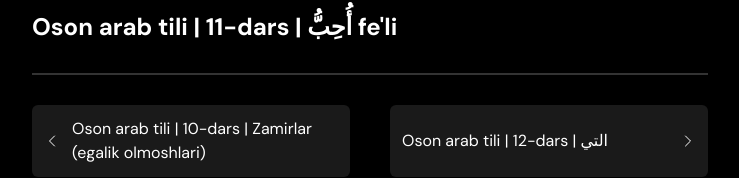
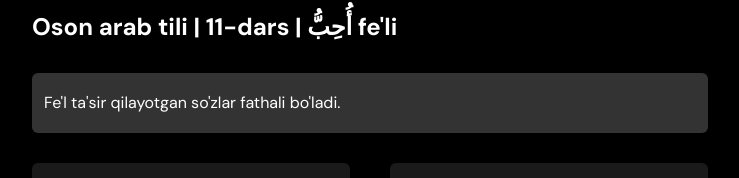
Before and after one commit to SaburovBabur/shoshiy.yasiin.uz, a Next.js app: page /durusul-lugah/durusul-lugah-1-kitob/-mssrTjJzFU in a window 1280 px wide. Shown: the part 501-679 px from the top of the page, without its empty margins (270-1009 px from the left). Built offline with nearby package versions, Linux system fonts and the light colour scheme.

Commit message:
Fix font display in dev. Add Description after each lesson

```diff
--- a/pages/[course]/[book]/[lesson]/index.tsx
+++ b/pages/[course]/[book]/[lesson]/index.tsx
@@ -105,13 +105,19 @@ function Article({ lesson }: { lesson: TypeCourseLesson & { description: string;
 					__html: lesson.html,
 				}}
 			/>
+
 			<div className="h-[30px] md:h-[50px]" />
 
 			<h3 className="h1">{lesson.title}</h3>
 
 			<div className="h-[30px]" />
 
-			<div className="h-0.5 w-full bg-white/20" />
+			<div
+				className="whitespace-pre-line bg-white/20 px-3 py-3 rounded-md leading-9"
+				dangerouslySetInnerHTML={{
+					__html: lesson.description,
+				}}
+			/>
 
 			<div className="h-[30px]" />
 
--- a/pages/_app.tsx
+++ b/pages/_app.tsx
@@ -5,7 +5,7 @@ import Head from 'next/head'
 import Script from 'next/script'
 import '@/styles/tailwind.css'
 
-const dm_sans = DM_Sans({ weight: ['400', '500', '700'], subsets: ['latin'] })
+const dm_sans = DM_Sans({ weight: ['400', '500', '700'], subsets: ['latin'], display: 'swap' })
 
 export default function MyApp({ Component, pageProps }: AppProps) {
 	return (
--- a/src/components/Tabs/index.tsx
+++ b/src/components/Tabs/index.tsx
@@ -22,8 +22,6 @@ function Tabs<T extends string>({ value, onChange, tabs }: TabsProps<T>) {
 
 	const location = activeTab?.getBoundingClientRect()
 	const navSize = navRef.current?.getBoundingClientRect()
-
-	console.log(navSize)
 
 	const handleClick = (e: React.MouseEvent<HTMLButtonElement>) => {
 		setActiveTab(e.currentTarget)
```
